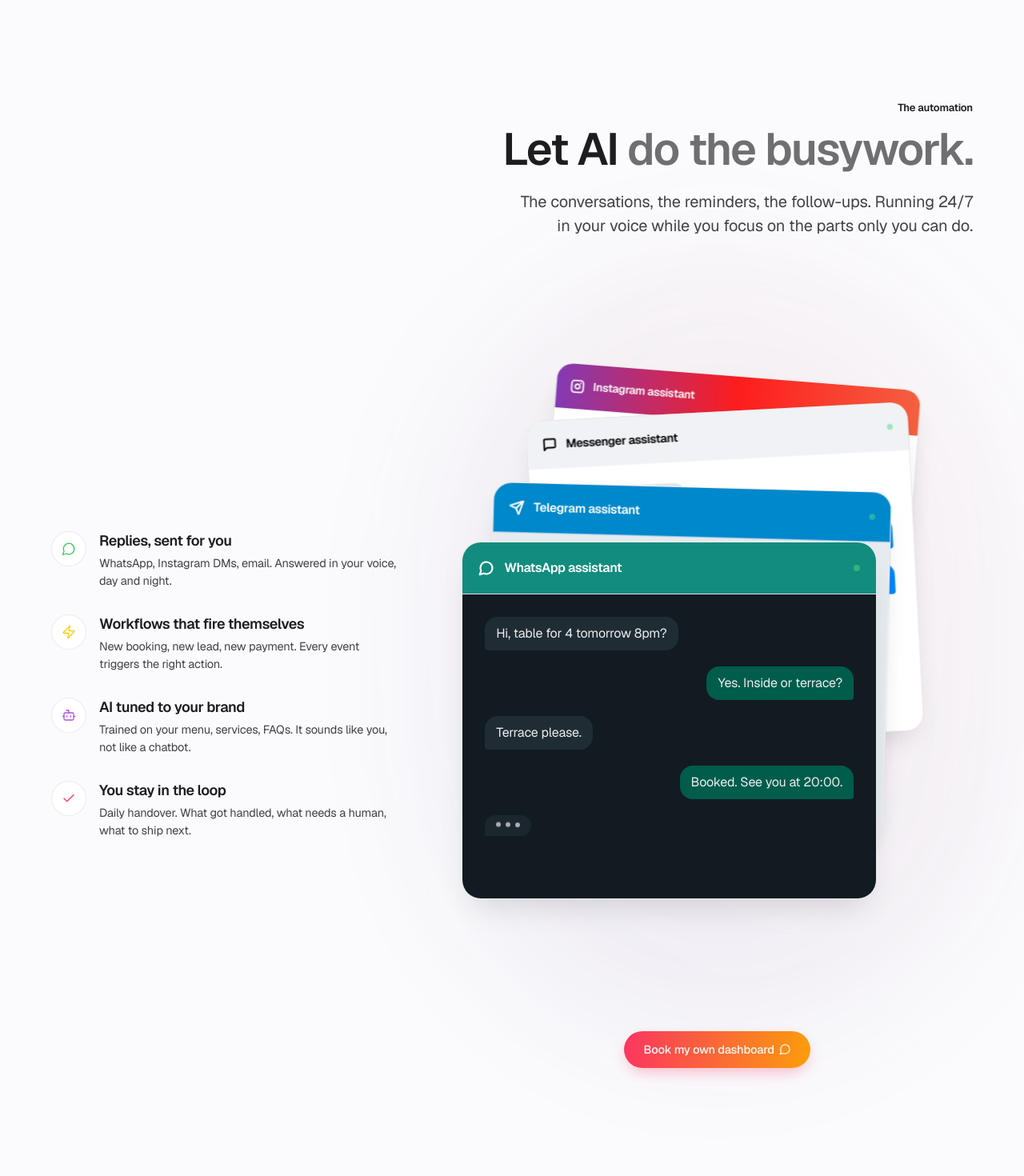
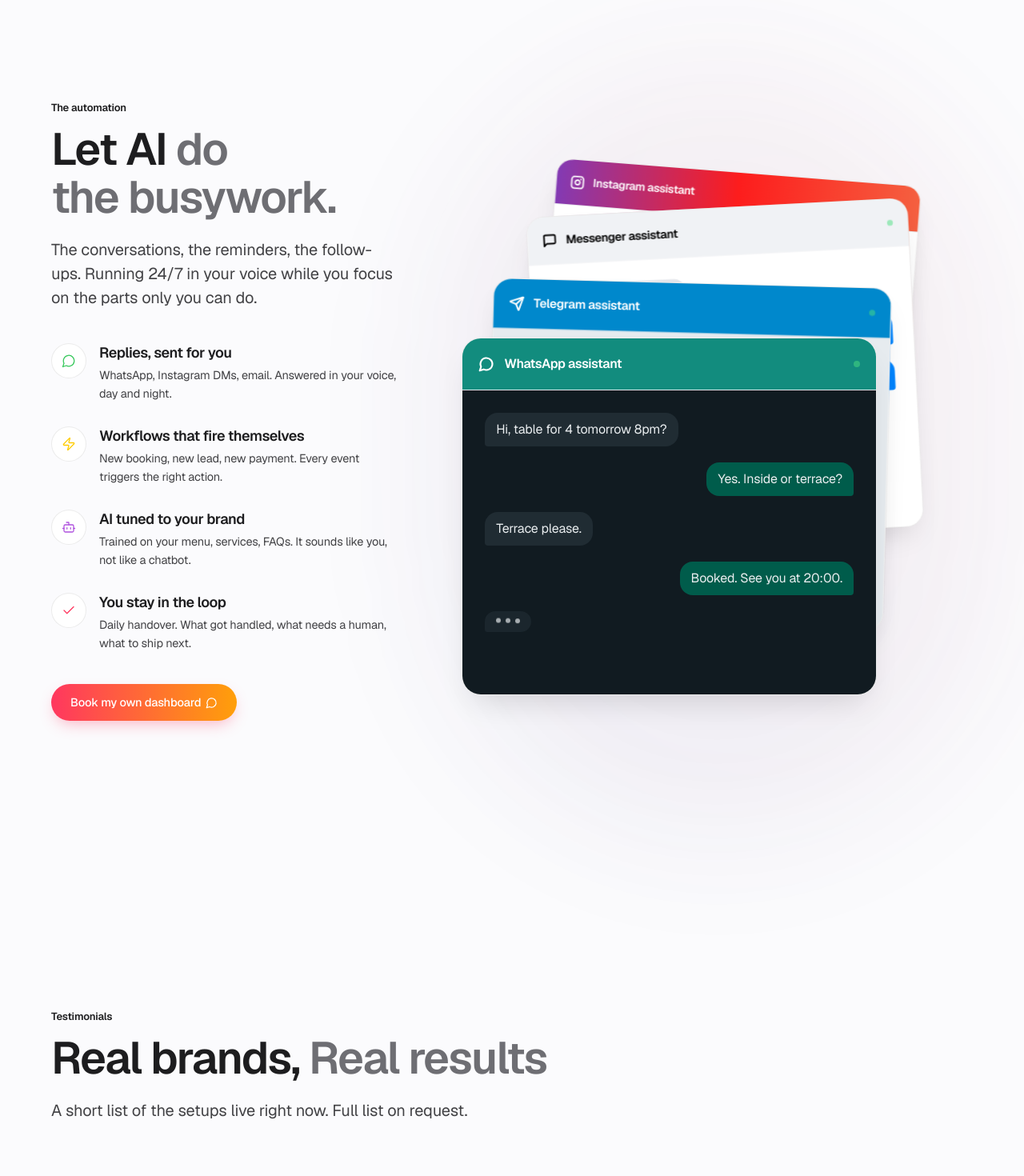
Before and after one commit to JulienRousset/customify, a React (Vite) app: page / in a window 1280 px wide. Shown: the part 3360-4830 px from the top of the page at 80% size. Built offline with nearby package versions, Linux system fonts and the light colour scheme; no server answers.

Commit message:
littledesignfix

```diff
--- a/src/components/Automation.tsx
+++ b/src/components/Automation.tsx
@@ -14,30 +14,30 @@
   return (
     <section id="automation" className="relative py-24 md:py-32">
       <div className="container-xl">
+        <div className="grid grid-cols-1 lg:grid-cols-12 gap-10 md:gap-16 lg:gap-20 items-start">
+          <div className="lg:col-span-5 order-2 lg:order-1 flex flex-col gap-10">
             <motion.div
               variants={staggerParent(0.08, 0)}
               initial="hidden"
               whileInView="visible"
               viewport={viewportOnce}
-          className="max-w-3xl ml-auto text-right mb-14 md:mb-20"
             >
               <motion.p variants={staggerItem} className="eyebrow">The automation</motion.p>
               <motion.h2 variants={staggerItem} className="display-2 text-balance">
                 Let AI <span className="text-sub">do the busywork.</span>
               </motion.h2>
-          <motion.p variants={staggerItem} className="mt-5 body-lg max-w-xl ml-auto text-pretty">
+              <motion.p variants={staggerItem} className="mt-5 body-lg max-w-xl text-pretty">
                 The conversations, the reminders, the follow-ups. Running 24/7 in your voice while
                 you focus on the parts only you can do.
               </motion.p>
             </motion.div>
 
-        <div className="grid grid-cols-1 lg:grid-cols-12 gap-10 md:gap-16 lg:gap-20 items-center">
             <motion.ul
               variants={staggerParent(0.1, 0.15)}
               initial="hidden"
               whileInView="visible"
               viewport={viewportOnce}
-            className="lg:col-span-5 order-2 lg:order-1 space-y-7"
+              className="space-y-7"
             >
               {features.map((f) => {
                 const Icon = f.icon
@@ -64,6 +64,22 @@
             </motion.ul>
 
             <motion.div
+              initial={{ opacity: 0, y: 10 }}
+              whileInView={{ opacity: 1, y: 0 }}
+              viewport={viewportOnce}
+              transition={{ duration: 0.5, ease: easeApple, delay: 0.2 }}
+            >
+              <a
+                href="#contact"
+                className="inline-flex items-center gap-1.5 rounded-full bg-gradient-to-r from-[#ff375f] to-[#ff9f0a] text-white shadow-[0_8px_20px_-6px_rgba(255,55,95,0.4)] px-6 py-3 text-[14.5px] font-medium transition-transform hover:scale-105 active:scale-95"
+              >
+                Book my own dashboard
+                <MessageCircle size={15} />
+              </a>
+            </motion.div>
+          </div>
+
+          <motion.div
             initial={{ opacity: 0, y: 24, filter: 'blur(6px)' }}
             whileInView={{ opacity: 1, y: 0, filter: 'blur(0px)' }}
             viewport={viewportOnce}
@@ -71,15 +87,6 @@
             className="lg:col-span-7 order-1 lg:order-2"
           >
             <ChatMock />
-            <div className="mt-8 text-center flex justify-center">
-              <a
-                href="#contact"
-                className="inline-flex items-center gap-1.5 rounded-full bg-gradient-to-r from-[#ff375f] to-[#ff9f0a] text-white shadow-[0_8px_20px_-6px_rgba(255,55,95,0.4)] px-6 py-3 text-[14.5px] font-medium transition-transform hover:scale-105 active:scale-95"
-              >
-                Book my own dashboard
-                <MessageCircle size={15} />
-              </a>
-            </div>
           </motion.div>
         </div>
       </div>
```
Lines whose indentation alone changed are shown as unchanged.
